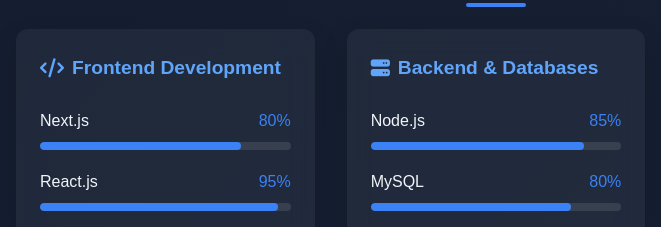
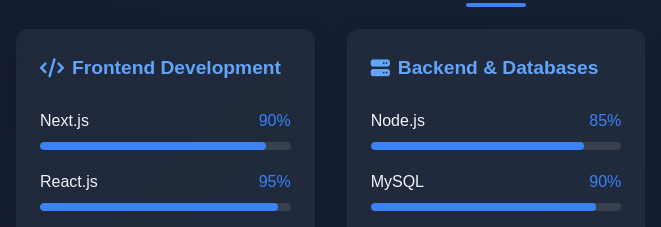
Before and after one commit to abd-shan/portfolio, a plain HTML site: page index.html in a window 1280 px wide. Shown: the part 3583-3810 px from the top of the page, 144-805 px from the left. Drawn offline with nearby package versions, Linux system fonts and the light colour scheme; no server answers.

Commit message:
up level

```diff
--- a/index.html
+++ b/index.html
@@ -369,10 +369,10 @@
           <div class="skill-level">
             <div class="skill-info">
               <span>Next.js</span>
-              <span>80%</span>
+              <span>90%</span>
             </div>
             <div class="skill-bar">
-              <div class="skill-progress" data-width="80"></div>
+              <div class="skill-progress" data-width="90"></div>
             </div>
           </div>
 
@@ -422,10 +422,10 @@
           <div class="skill-level">
             <div class="skill-info">
               <span>MySQL</span>
-              <span>80%</span>
+              <span>90%</span>
             </div>
             <div class="skill-bar">
-              <div class="skill-progress" data-width="80"></div>
+              <div class="skill-progress" data-width="90"></div>
             </div>
           </div>
           <div class="skill-level">
```
